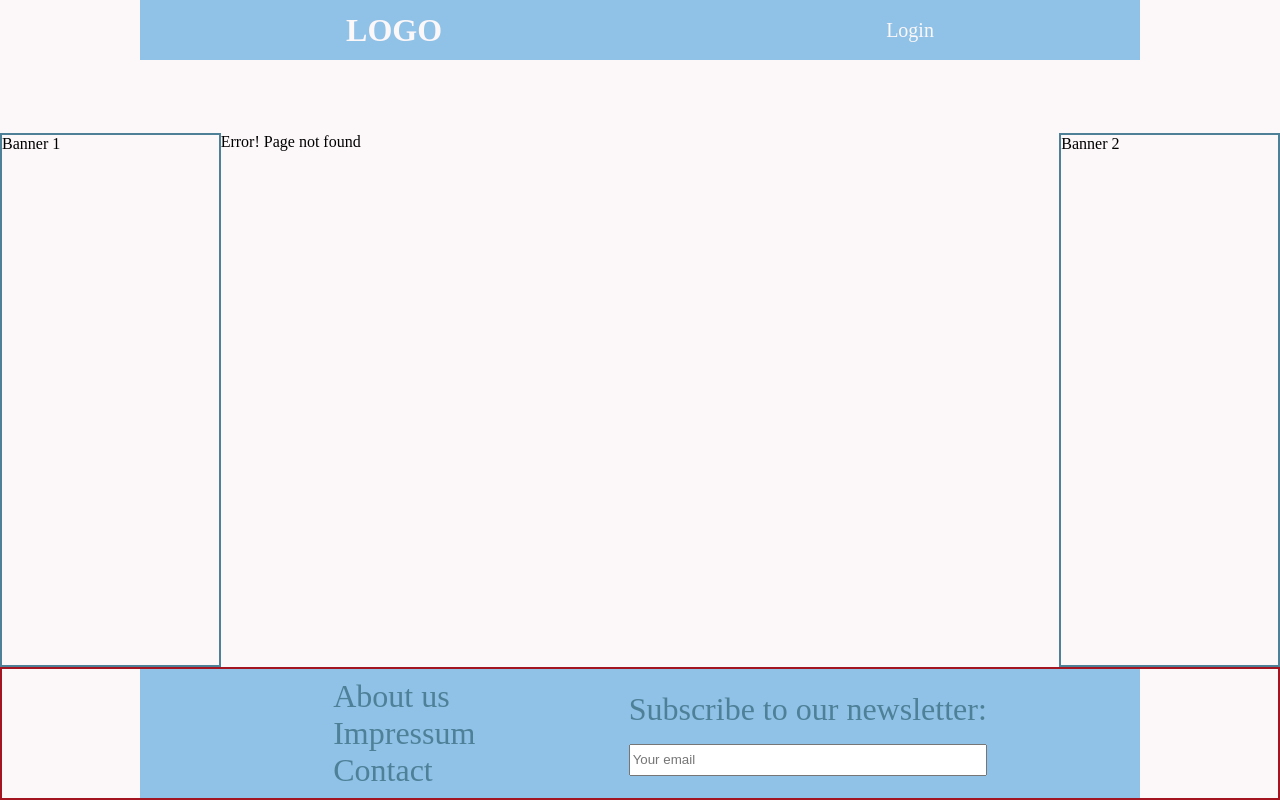
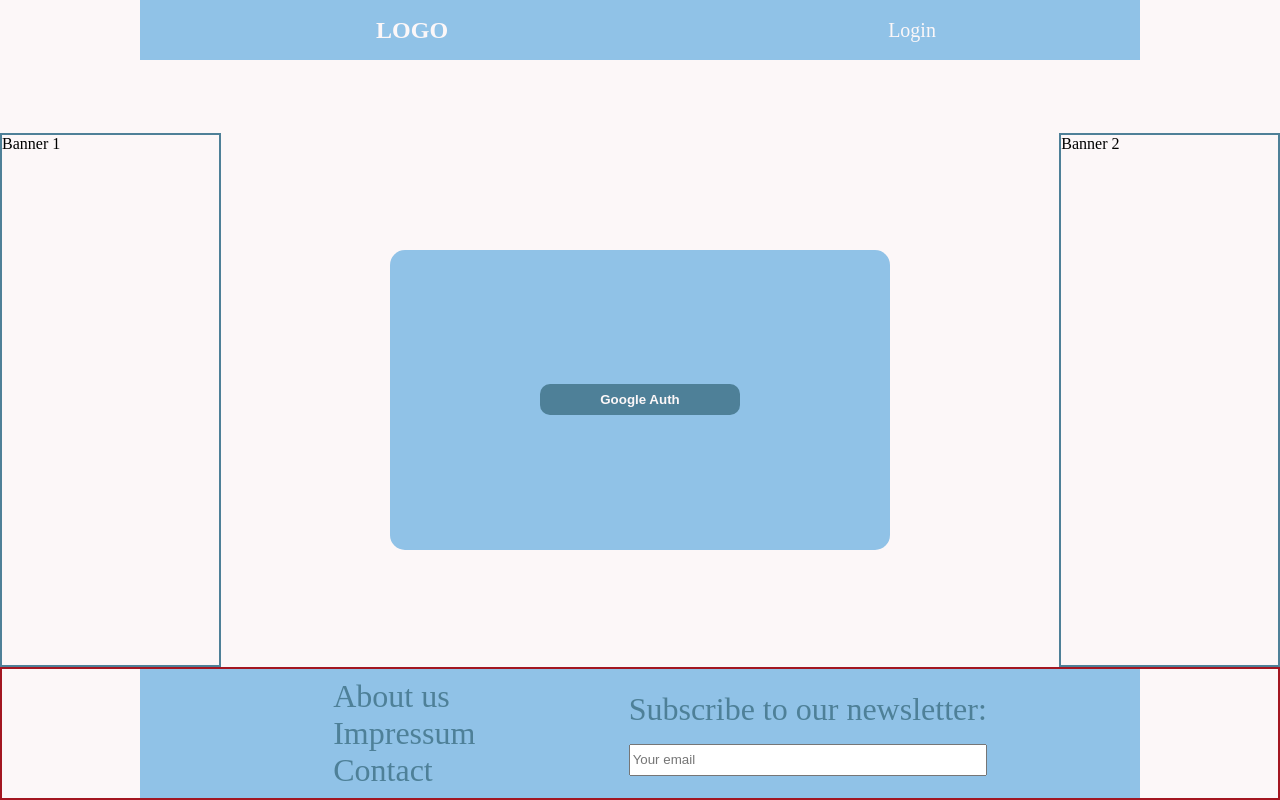
Before and after one commit to uaeboss/sirsellalot_frontend, a React (Vite) app: page /login in a window 1280 px wide. Before the commit this address had no page. Built offline with nearby package versions, Linux system fonts and the light colour scheme; a web font is replaced by a local one.

Commit message:
add Authentication component and link in navbar

```diff
--- /dev/null
+++ b/src/components/Authentication.jsx
@@ -0,0 +1,13 @@
+import "../styles/Authentication.css";
+
+const Authentication = () => {
+  return (
+    <div className="authentication">
+      <div className="authentication-content">
+        <button>Google Auth</button>
+      </div>
+    </div>
+  );
+};
+
+export default Authentication;
--- a/src/components/Content.jsx
+++ b/src/components/Content.jsx
@@ -1,6 +1,7 @@
 import { Routes, Route } from "react-router-dom";
 import Home from "./Home";
 import NotFound from "./NotFound";
+import Authentication from "./Authentication";
 
 const Content = () => {
   return (
@@ -8,7 +9,8 @@ const Content = () => {
       <Routes>
         <Route path="/" element={<Home />} />
         <Route path="*" element={<NotFound />} />
-        {/* <Route path="login" element={<Login />} />
+        <Route path="login" element={<Authentication />} />
+        {/*
         <Route path="register" element={<Register />} />
         <Route path="user" element={<User />} />
         <Route path="category" element={<Category />} />
--- a/src/components/Navigation.jsx
+++ b/src/components/Navigation.jsx
@@ -5,9 +5,11 @@ const Navigation = () => {
   return (
     <div className="navigation">
       <div className="navigation-content">
-        <h1>LOGO</h1>
+        <Link to={"/"} className="logo">
+          LOGO
+        </Link>
         <div className="nav-list">
-          <Link>Login</Link>
+          <Link to={"login"}>Login</Link>
         </div>
       </div>
     </div>
--- /dev/null
+++ b/src/styles/Authentication.css
@@ -0,0 +1,31 @@
+.authentication {
+  display: flex;
+  justify-content: center;
+  align-items: center;
+  height: 100%;
+}
+
+.authentication-content {
+  display: flex;
+  justify-content: center;
+  align-items: center;
+  background-color: #90C2E7;
+  height: 300px;
+  width: 100%;
+  max-width: 500px;
+  border-radius: 15px;
+}
+
+.authentication-content button {
+  border: none;
+  width: 200px;
+  padding: 8px;
+  border-radius: 10px;
+  background-color: #4E8098;
+  color: #FCF7F8;
+  font-weight: bold;
+}
+.authentication-content button:hover {
+  background-color: #FCF7F8;
+  color: #4E8098;
+}/*# sourceMappingURL=Authentication.css.map */
--- /dev/null
+++ b/src/styles/Authentication.sass
@@ -0,0 +1,30 @@
+@import "Variables"
+@import "Mixins"
+
+.authentication
+    @include flex-center
+    align-items: center
+    height: 100%
+
+
+.authentication-content
+    display: flex
+    justify-content: center
+    align-items: center
+    background-color: $main-light-blue
+    height: 300px
+    width: 100%
+    max-width: 500px
+    border-radius: 15px
+
+.authentication-content button
+    border: none
+    width: 200px
+    padding: 8px
+    border-radius: 10px
+    background-color: $main-petrol
+    color: $main-white
+    font-weight: bold
+    &:hover
+        background-color: $main-white
+        color: $main-petrol
--- a/src/styles/Navigation.css
+++ b/src/styles/Navigation.css
@@ -27,6 +27,7 @@ a:hover {
   color: #4E8098;
 }
 
-h1 {
-  color: #FCF7F8;
+.logo {
+  font-size: 24px;
+  font-weight: bold;
 }/*# sourceMappingURL=Navigation.css.map */
--- a/src/styles/Navigation.sass
+++ b/src/styles/Navigation.sass
@@ -27,5 +27,6 @@ a
     &:hover
         color: $main-petrol
 
-h1
-    color: $main-white
+.logo
+    font-size: 24px
+    font-weight: bold
```
Also changed, not shown: 2 other files (tests, documents, lock files or other folders).
